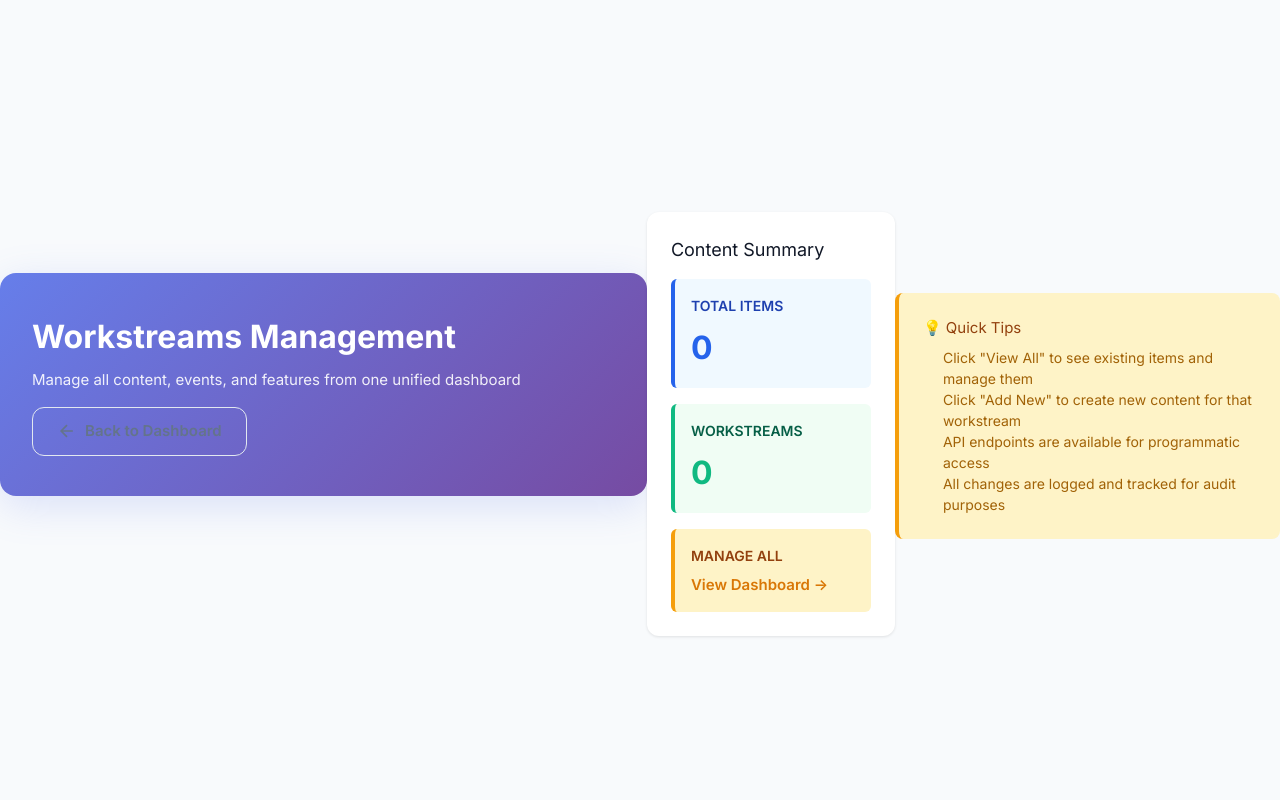
After one commit to JamesKamau-5773/unda-youth-network-backend, a Flask app: template templates/admin/workstreams.html in a window 1280 px wide. The commit adds this page. Run offline with Flask 3, Linux system fonts and the light colour scheme; the template is opened without the code that fills it, so the values that code supplies are empty; some libraries are stand-ins or nearby versions.

Commit message:
Add unified workstreams management dashboard
- Create /admin/workstreams route to manage all content from one place
- Add workstream cards for Podcasts, Events, Affirmations, Symbolic Items, and Assessments
- Each card shows item count and quick action buttons (View All, Add New)
- Include API endpoint documentation for each workstream
- Add Workstreams link to admin navbar sidebar

```diff
--- /dev/null
+++ b/templates/admin/workstreams.html
@@ -0,0 +1,135 @@
+{% extends "base.html" %}
+
+{% block title %}Workstreams Management - Admin Dashboard{% endblock %}
+
+{% block content %}
+<div class="hero-card">
+    <div class="hero-card__inner">
+        <div>
+            <h1 class="hero-card__title">Workstreams Management</h1>
+            <p class="hero-card__subtitle">Manage all content, events, and features from one unified dashboard</p>
+        </div>
+        <div class="hero-card__actions">
+            <a href="{{ url_for('admin.dashboard') }}" class="btn btn--secondary">
+                <svg width="20" height="20" viewBox="0 0 24 24" fill="none" stroke="currentColor" stroke-width="2">
+                    <path d="M19 12H5M12 19l-7-7 7-7"/>
+                </svg>
+                Back to Dashboard
+            </a>
+        </div>
+    </div>
+</div>
+
+<!-- Workstreams Grid -->
+<div class="grid" style="gap: 1.5rem; grid-template-columns: repeat(auto-fit, minmax(300px, 1fr));">
+    {% for ws in workstreams %}
+    <div class="tile" style="display: flex; flex-direction: column; transition: all 0.3s ease;">
+        <div style="display: flex; align-items: center; gap: 1rem; margin-bottom: 1rem;">
+            <div style="font-size: 2.5rem;">{{ ws.icon }}</div>
+            <div>
+                <h3 style="margin: 0; font-size: 1.25rem; color: #111827;">{{ ws.name }}</h3>
+                <p style="margin: 0.25rem 0 0 0; color: #6b7280; font-size: 0.875rem;">{{ ws.description }}</p>
+            </div>
+        </div>
+
+        <!-- Count Badge -->
+        <div style="background: #f3f4f6; padding: 0.75rem 1rem; border-radius: 8px; margin-bottom: 1rem;">
+            <span style="font-size: 0.875rem; color: #6b7280; font-weight: 500;">
+                <strong style="color: #111827;">{{ ws.count }}</strong> item{{ 's' if ws.count != 1 else '' }}
+            </span>
+        </div>
+
+        <!-- Action Buttons -->
+        <div style="display: flex; flex-direction: column; gap: 0.75rem; margin-top: auto;">
+            {% if ws.route %}
+            <a href="{{ url_for(ws.route) }}" class="btn btn--primary btn--block" style="margin-bottom: 0;">
+                <svg width="16" height="16" viewBox="0 0 24 24" fill="none" stroke="currentColor" stroke-width="2">
+                    <path d="M19 12H5M12 19l-7-7 7-7"/>
+                </svg>
+                View All
+            </a>
+            {% endif %}
+
+            {% if ws.create_route %}
+            <a href="{{ url_for(ws.create_route) }}" class="btn btn--success btn--block">
+                <svg width="16" height="16" viewBox="0 0 24 24" fill="none" stroke="currentColor" stroke-width="2">
+                    <line x1="12" y1="5" x2="12" y2="19"></line>
+                    <line x1="5" y1="12" x2="19" y2="12"></line>
+                </svg>
+                Add New
+            </a>
+            {% endif %}
+
+            <!-- API Documentation Link -->
+            <details style="margin-top: 0.5rem;">
+                <summary style="cursor: pointer; font-size: 0.875rem; color: #2563eb; font-weight: 500; padding: 0.5rem; user-select: none;">
+                    📚 API Details
+                </summary>
+                <div style="padding: 1rem; background: #f0f9ff; border-radius: 6px; margin-top: 0.5rem; font-size: 0.875rem; color: #1e40af;">
+                    {% if ws.id == 'podcasts' %}
+                    <p><strong>Endpoint:</strong> <code style="background: white; padding: 0.25rem 0.5rem; border-radius: 3px;">/api/podcasts</code></p>
+                    <p style="margin: 0.5rem 0 0 0;"><strong>Methods:</strong> GET, POST, PUT, DELETE</p>
+                    {% elif ws.id == 'events' %}
+                    <p><strong>Endpoint:</strong> <code style="background: white; padding: 0.25rem 0.5rem; border-radius: 3px;">/api/events</code></p>
+                    <p style="margin: 0.5rem 0 0 0;"><strong>Methods:</strong> GET, POST, PUT, DELETE</p>
+                    {% elif ws.id == 'affirmations' %}
+                    <p><strong>Endpoint:</strong> <code style="background: white; padding: 0.25rem 0.5rem; border-radius: 3px;">/api/affirmations</code></p>
+                    <p style="margin: 0.5rem 0 0 0;"><strong>Methods:</strong> GET, POST, PUT, DELETE</p>
+                    {% elif ws.id == 'symbolic_items' %}
+                    <p><strong>Endpoint:</strong> <code style="background: white; padding: 0.25rem 0.5rem; border-radius: 3px;">/api/symbolic-items</code></p>
+                    <p style="margin: 0.5rem 0 0 0;"><strong>Methods:</strong> GET, POST, PUT, DELETE</p>
+                    {% elif ws.id == 'assessments' %}
+                    <p><strong>Endpoint:</strong> <code style="background: white; padding: 0.25rem 0.5rem; border-radius: 3px;">/api/assessments</code></p>
+                    <p style="margin: 0.5rem 0 0 0;"><strong>Methods:</strong> GET, POST, PUT, DELETE</p>
+                    {% endif %}
+                </div>
+            </details>
+        </div>
+    </div>
+    {% endfor %}
+</div>
+
+<!-- Quick Stats Section -->
+<div style="margin-top: 3rem; padding: 1.5rem; background: white; border-radius: 12px; box-shadow: 0 1px 3px rgba(0,0,0,0.1);">
+    <h2 style="margin: 0 0 1rem 0; font-size: 1.125rem; color: #111827;">Content Summary</h2>
+    <div class="grid" style="grid-template-columns: repeat(auto-fit, minmax(200px, 1fr)); gap: 1rem;">
+        {% set total_items = workstreams | map(attribute='count') | sum %}
+        <div style="padding: 1rem; background: #f0f9ff; border-left: 4px solid #2563eb; border-radius: 6px;">
+            <div style="font-size: 0.875rem; color: #1e40af; text-transform: uppercase; font-weight: 600;">Total Items</div>
+            <div style="font-size: 2rem; color: #2563eb; font-weight: 700; margin-top: 0.5rem;">{{ total_items }}</div>
+        </div>
+        <div style="padding: 1rem; background: #f0fdf4; border-left: 4px solid #10b981; border-radius: 6px;">
+            <div style="font-size: 0.875rem; color: #065f46; text-transform: uppercase; font-weight: 600;">Workstreams</div>
+            <div style="font-size: 2rem; color: #10b981; font-weight: 700; margin-top: 0.5rem;">{{ workstreams | length }}</div>
+        </div>
+        <div style="padding: 1rem; background: #fef3c7; border-left: 4px solid #f59e0b; border-radius: 6px;">
+            <div style="font-size: 0.875rem; color: #92400e; text-transform: uppercase; font-weight: 600;">Manage All</div>
+            <div style="margin-top: 0.5rem;">
+                <a href="{{ url_for('admin.dashboard') }}" style="color: #d97706; text-decoration: none; font-weight: 600;">View Dashboard →</a>
+            </div>
+        </div>
+    </div>
+</div>
+
+<!-- Help Section -->
+<div style="margin-top: 2rem; padding: 1.5rem; background: #fef3c7; border-left: 4px solid #f59e0b; border-radius: 8px;">
+    <h3 style="margin: 0 0 0.5rem 0; color: #92400e;">💡 Quick Tips</h3>
+    <ul style="margin: 0; color: #a16207; font-size: 0.875rem; padding-left: 1.25rem;">
+        <li>Click "View All" to see existing items and manage them</li>
+        <li>Click "Add New" to create new content for that workstream</li>
+        <li>API endpoints are available for programmatic access</li>
+        <li>All changes are logged and tracked for audit purposes</li>
+    </ul>
+</div>
+
+<style>
+    details summary::marker {
+        color: #2563eb;
+    }
+
+    details[open] summary {
+        margin-bottom: 0.5rem;
+    }
+</style>
+
+{% endblock %}
--- a/templates/base.html
+++ b/templates/base.html
@@ -523,8 +523,19 @@
                             </svg>
                             Submit Report
                         </a>
-                    </li>
-                    <li class="sidebar-nav-item">
+                    </li>                    <li class="sidebar-nav-item">
+                        <a href="{{ url_for('admin.workstreams') }}" class="sidebar-nav-link {% if request.endpoint == 'admin.workstreams' %}active{% endif %}">
+                            <svg width="20" height="20" viewBox="0 0 24 24" fill="none" stroke="currentColor" stroke-width="2">
+                                <g>
+                                    <rect x="3" y="3" width="7" height="7"></rect>
+                                    <rect x="14" y="3" width="7" height="7"></rect>
+                                    <rect x="14" y="14" width="7" height="7"></rect>
+                                    <rect x="3" y="14" width="7" height="7"></rect>
+                                </g>
+                            </svg>
+                            Workstreams
+                        </a>
+                    </li>                    <li class="sidebar-nav-item">
                         <a href="{{ url_for('admin.change_password') }}" class="sidebar-nav-link {% if request.endpoint == 'admin.change_password' %}active{% endif %}">
                             <svg width="20" height="20" viewBox="0 0 24 24" fill="none" stroke="currentColor" stroke-width="2">
                                 <rect x="3" y="11" width="18" height="11" rx="2" ry="2"></rect>
```
Also changed, not shown: blueprints/admin.py (+58 -1 lines).
